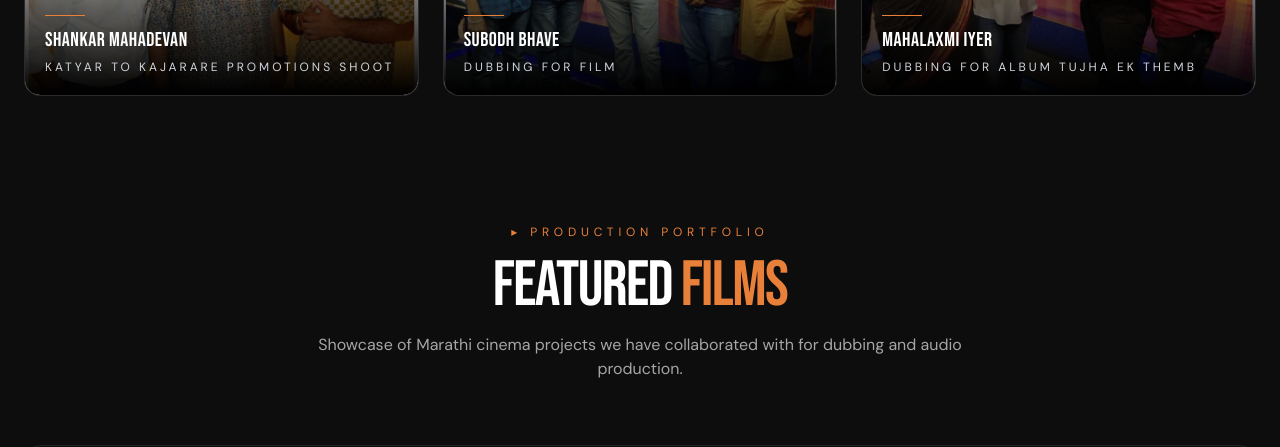
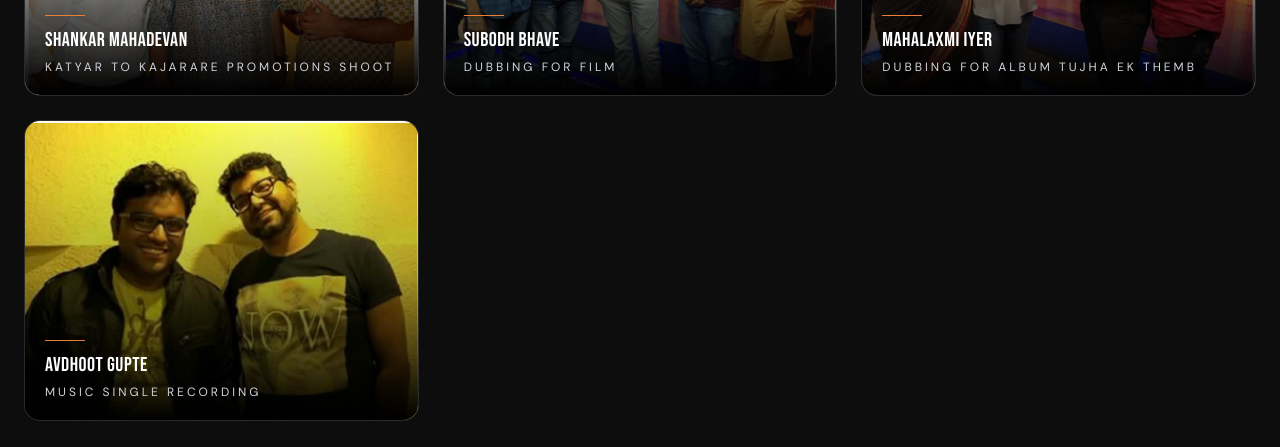
Before and after one commit to Ismail26477/media8, a React (Vite) app: page /gallery in a window 1280 px wide. Shown: the part 1520-1967 px from the top of the page. Built offline with nearby package versions, Linux system fonts and the light colour scheme; the HTML template or start-up script is replaced by a standard one.

Commit message:
feat: add Avdhoot Gupte image to Gallery collaborations
Include image in GalleryPage's photos array with details

Co-authored-by: Ismail Sheikh <129026460+Ismail26477@users.noreply.github.com>

```diff
--- a/src/pages/GalleryPage.tsx
+++ b/src/pages/GalleryPage.tsx
@@ -15,6 +15,7 @@ import mahalaxmi from "@/assets/gallery/mahalaxmi-iyer.png";
 import uddhav from "@/assets/gallery/uddhav-thakre.jpg";
 import shankar from "@/assets/gallery/shankar-mahadevan.jpg";
 import subodh from "@/assets/gallery/subodh-bhave.jpg";
+import avdhoot from "@/assets/gallery/avdhoot-gupte.jpg";
 
 const photos = [
   { img: ameyWagh, name: "Amey Wagh", role: "Marathi Film Dubbing" },
@@ -33,6 +34,7 @@ const photos = [
   { img: shankar, name: "Shankar Mahadevan", role: "Katyar to Kajarare Promotions Shoot" },
   { img: subodh, name: "Subodh Bhave", role: "Dubbing For Film" },
   { img: mahalaxmi, name: "Mahalaxmi Iyer", role: "Dubbing for Album Tujha Ek Themb" },
+  { img: avdhoot, name: "Avdhoot Gupte", role: "Music Single Recording" },
 ];
 
 const films = [
```
Also changed, not shown: src/assets/gallery/avdhoot-gupte.jpg (added).
